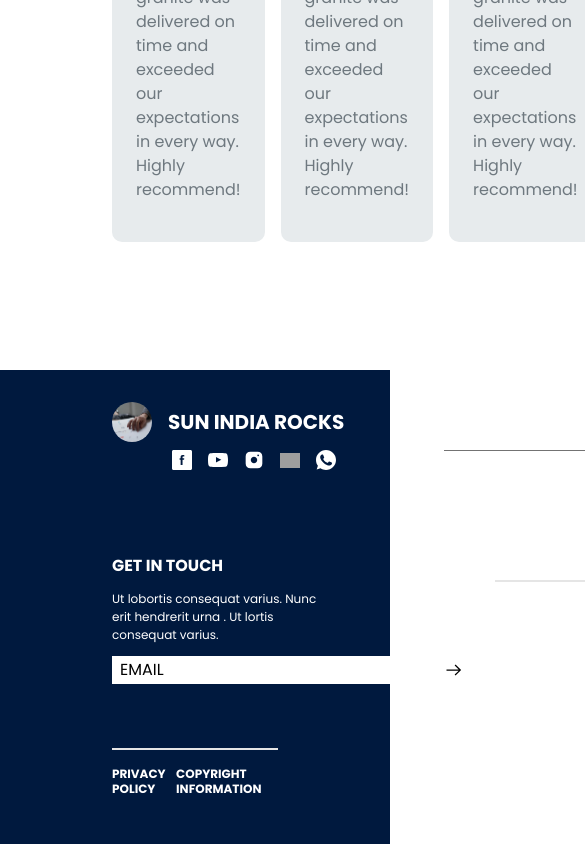
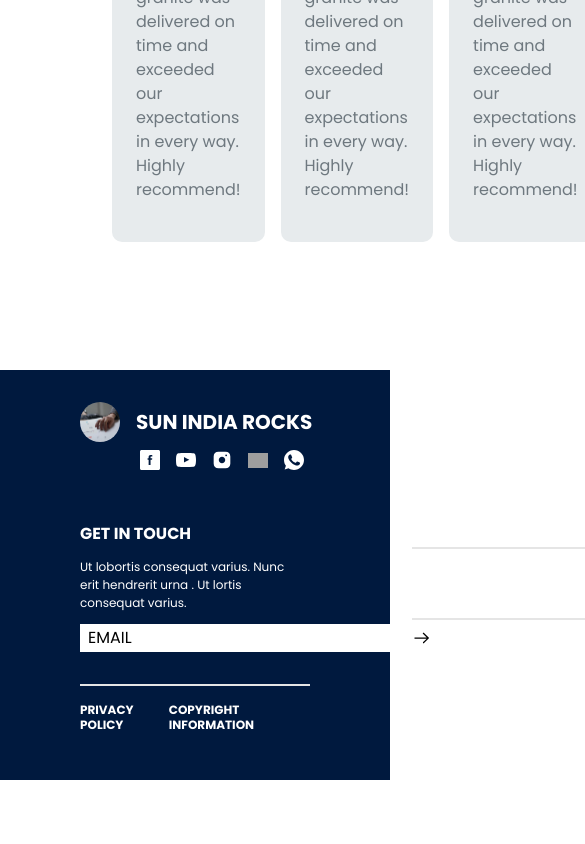
Before and after one commit to IshanVeer/sun-rock-india-website, a Next.js app: page / in a window 390 px wide. Shown: the part 5454-6298 px from the top of the page, 585 px wide, since content can reach past the window. After the commit the page ends 6234 px from the top, so only its background shows below. Built offline with nearby package versions, Linux system fonts and the light colour scheme; grey boxes are pictures that could not be loaded.

Commit message:
made footer responsive

```diff
--- a/components/shared/Footer.tsx
+++ b/components/shared/Footer.tsx
@@ -8,7 +8,7 @@ import { usePathname } from "next/navigation";
 const Footer = () => {
   const pathname = usePathname();
   return (
-    <div className="px-28 py-8 mt-[48px] bg-dark-100 text-light-900">
+    <div className="px-20 md:px-28 py-8 mt-[48px] bg-dark-100 text-light-900">
       <div className="flex border-b-2 justify-between">
         {/* left container */}
         <div className="flex flex-col">
@@ -38,7 +38,7 @@ const Footer = () => {
               </li>
             ))}
           </ul>
-          <div className="my-16 ">
+          <div className="my-8 md:my-16 ">
             <h3 className="h4-bold my-4">GET IN TOUCH</h3>
             <p className="w-2/3 mb-3 body-regular">
               Ut lobortis consequat varius. Nunc erit hendrerit urna . Ut lortis
@@ -63,19 +63,21 @@ const Footer = () => {
         </div>
         {/* right container */}
         <div>
-          <ul className="flex border-b gap-2 border-neutral-500">
+          <ul className="flex md:border-b gap-4 border-neutral-500">
             {navLinks.map((link) => (
               <li
                 className={`${
-                  pathname === link.route ? "border-b-2 border-light-900" : ""
-                } px-8   hover:border-b-2 hover:border-light-900 `}
+                  pathname === link.route
+                    ? "md:border-b-2 border-light-900"
+                    : ""
+                } md:px-8   md:hover:border-b-2 hover:border-light-900 `}
                 key={link.route}
               >
                 <Link href={link.route}>{link.label}</Link>
               </li>
             ))}
           </ul>
-          <div className="mt-[96px] flex justify-center gap-16">
+          <div className="mt-[76px] md:mt-[96px]  md:flex justify-center gap-16">
             <div>
               <h2 className="text-[14px] my-3 font-bold border-b-2 ">
                 Contact
```
